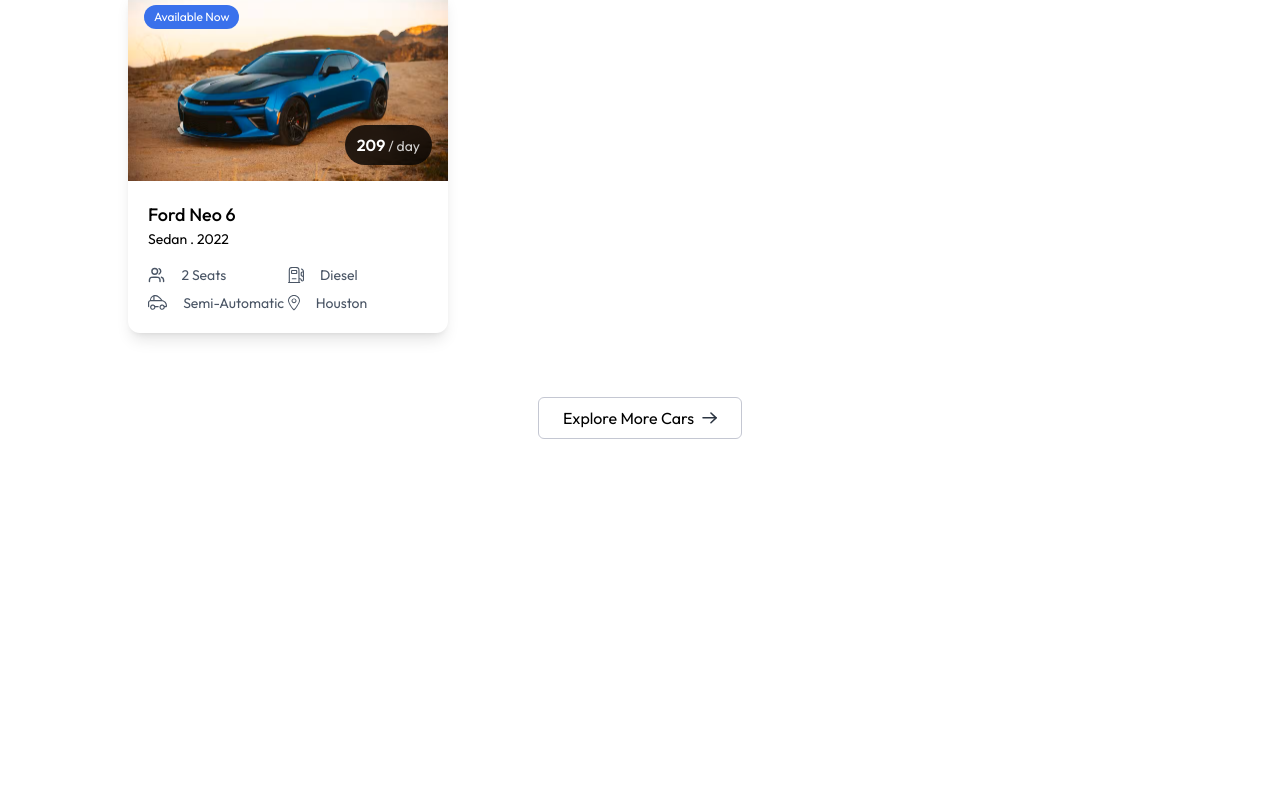
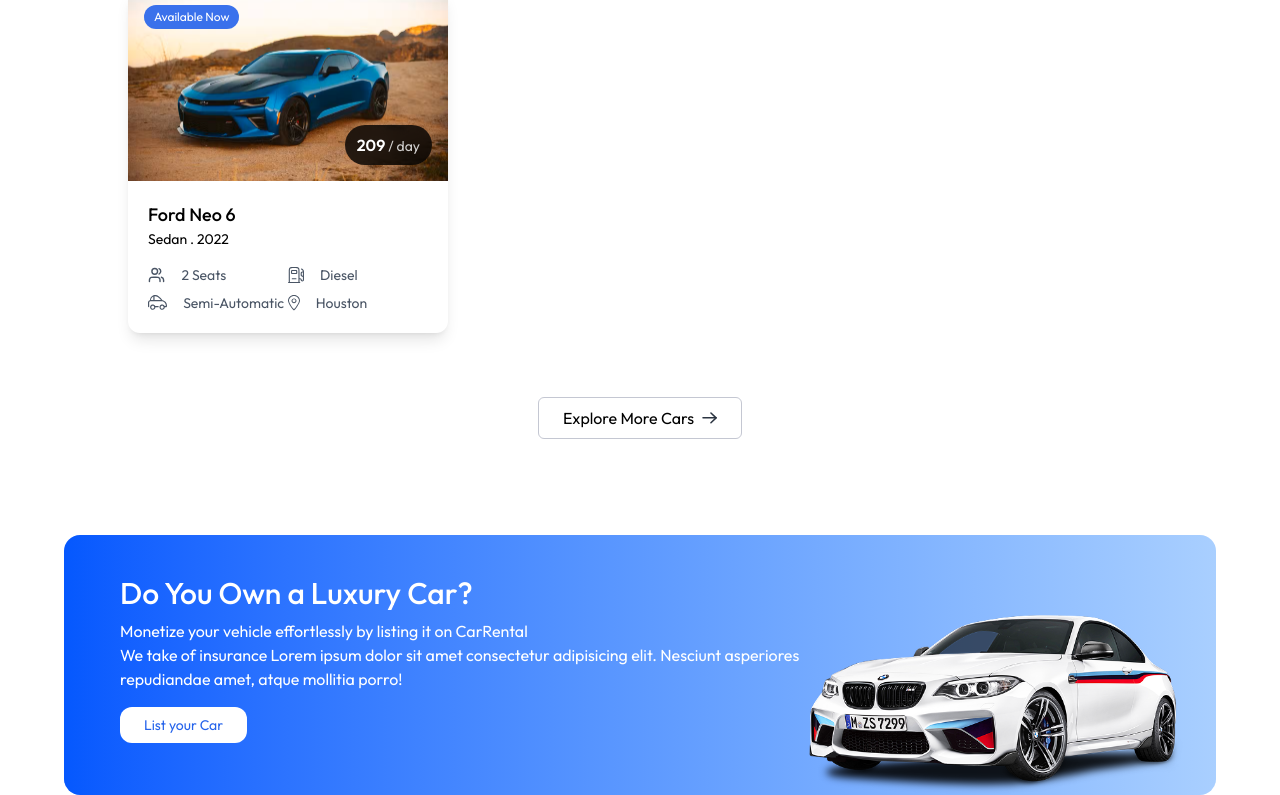
Before and after one commit to shahariat39/WEB-350, a React (Vite) app in the folder client/: page / in a window 1280 px wide. Shown: the part 1504-2299 px from the top of the page. Before the commit the page ends 2039 px from the top, so only its background shows below. Built offline with nearby package versions, Linux system fonts and the light colour scheme.

Commit message:
banner section added on home page

```diff
--- /dev/null
+++ b/client/src/components/Banner.jsx
@@ -0,0 +1,23 @@
+import { assets } from "../assets/assets"
+
+const Banner = () => {
+  return (
+    <div className=" flex flex-col md:flex-row md:items-start items-center justify-between px-8 min-md:pl-14 pt-10 bg-gradient-to-r from-[#0558FE] to-[#A9CFFF] max-w-6xl mx-3 md:mx-auto rounded-2xl overflow-hidden">
+
+        <div className=" text-white">
+
+            <h2 className=" text-3xl font-medium">Do You Own a Luxury Car?</h2>
+
+            <p className=" mt-2">Monetize your vehicle effortlessly by listing it on CarRental</p>
+
+            <p className=" mx-w-130">We take of insurance Lorem ipsum dolor sit amet consectetur adipisicing elit. Nesciunt asperiores repudiandae amet, atque mollitia porro!</p>
+
+            <button className=" px-6 py-2 bg-white hover:bg-slate-100 transition-all text-primary rounded-xl text-sm mt-4 cursor-pointer">
+                List your Car
+            </button>
+        </div>
+        <img src={assets.banner_car_image} alt="car" className=" max-h-45 mt-10"/>
+    </div>
+  )
+}
+export default Banner
--- a/client/src/pages/Home.jsx
+++ b/client/src/pages/Home.jsx
@@ -1,3 +1,4 @@
+import Banner from "../components/Banner"
 import FeatureSection from "../components/FeatureSection"
 import Hero from "../components/Hero"
 
@@ -6,6 +7,7 @@
     <>
     <Hero/>
     <FeatureSection />
+    <Banner />
     </>
   )
 }
```
